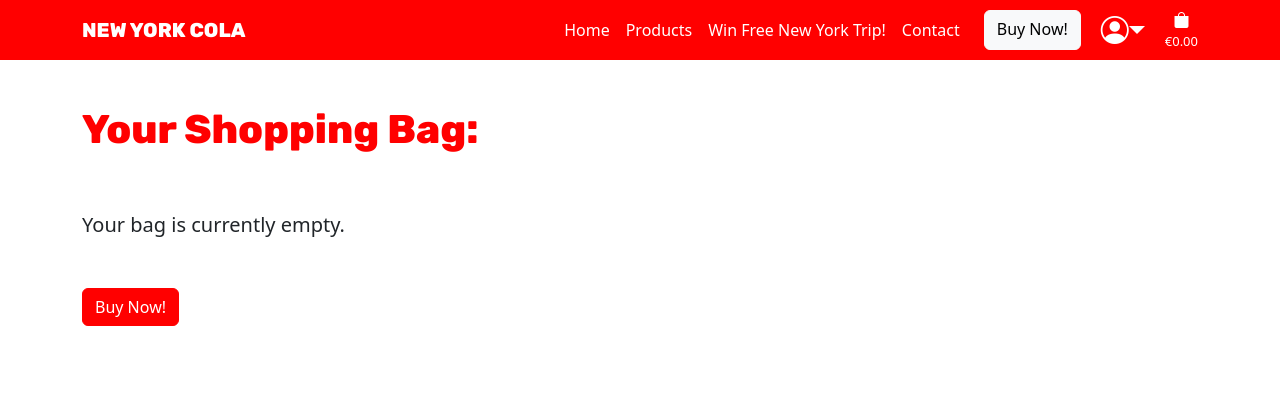
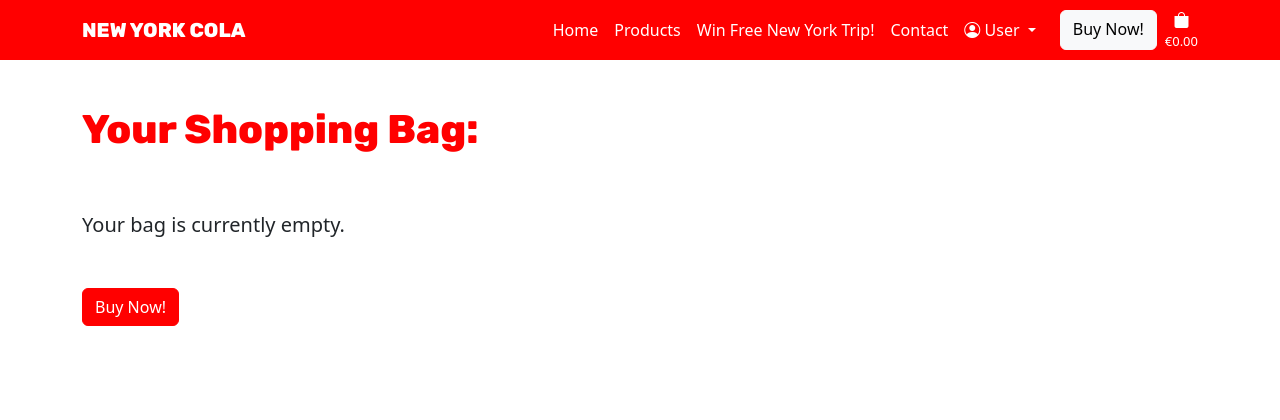
Before and after one commit to firstnamejonas/newyork-cola, a Django app: page /bag/ in a window 1280 px wide. Shown: the top 420 px of the page. Run offline with Django 3.2, Linux system fonts and the light colour scheme; some libraries are stand-ins or nearby versions.

Commit message:
Change user links accesibility in navbar

```diff
--- a/templates/base.html
+++ b/templates/base.html
@@ -78,27 +78,29 @@
                         <li class="nav-item">
                             <a class="nav-link active" href="{% url 'contact_page' %}">Contact</a>
                         </li>
+                        <li class="nav-item dropdown">
+                            <a class="nav-link active dropdown-toggle" href="#" role="button" data-bs-toggle="dropdown" aria-expanded="false">
+                                <i class="bi bi-person-circle" data-bs-toggle="dropdown" aria-expanded="false" role="list"></i>
+                                User
+                            </a>
+                            <ul class="dropdown-menu mb-2">
+                                {% if request.user.is_authenticated %}
+                                    <li><a href="{% url 'profile' %}" class="dropdown-item">My Profile</a></li>
+                                    <li><a href="{% url 'account_logout' %}" class="dropdown-item">Logout</a></li>
+                                {% else %}
+                                    <li><a href="{% url 'account_signup' %}" class="dropdown-item">Register</a></li>
+                                    <li><a href="{% url 'account_login' %}" class="dropdown-item">Login</a></li>
+                                {% endif %}
+                            </ul>
+                        </li>
                     </ul>
                     <div class="d-grid gap-2">
                         <a href="{% url 'colas' %}" class="btn btn-light">Buy Now!</a>
                     </div>
                 </div>
             </div>
-            <!--Shopphing Cart & User Navigation Links-->
-            <div class="icon-header-div">
-                <!--User Menu / Icon-->
-                <div class="dropdown">
-                    <i class="bi bi-person-circle dropdown-toggle header-icon icon-margin-large-screens fs-3" data-bs-toggle="dropdown" aria-expanded="false"></i>
-                    <ul class="dropdown-menu">
-                    {% if request.user.is_authenticated %}
-                        <li><a href="{% url 'profile' %}" class="dropdown-item">My Profile</a></li>
-                        <li><a href="{% url 'account_logout' %}" class="dropdown-item">Logout</a></li>
-                    {% else %}
-                        <li><a href="{% url 'account_signup' %}" class="dropdown-item">Register</a></li>
-                        <li><a href="{% url 'account_login' %}" class="dropdown-item">Login</a></li>
-                    {% endif %}
-                    </ul>
-                </div>
+            <!--Shopphing Cart Link-->
+            <div class="icon-header-div ms-2">
                 <!--Cart Link / Icon-->
                 <a class="{% if grand_total %}text-info font-weight-bold{% else %}text-white{% endif %} nav-link" href="{% url 'view_bag' %}">
                     <div class="text-center">
```
